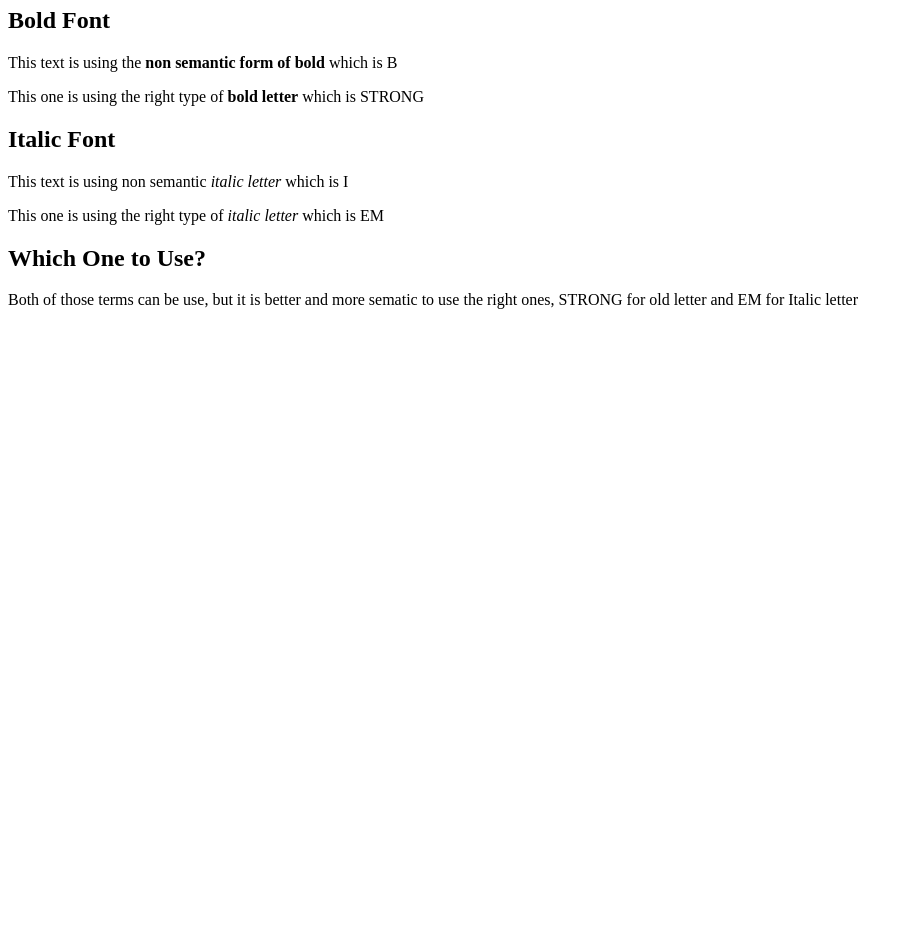
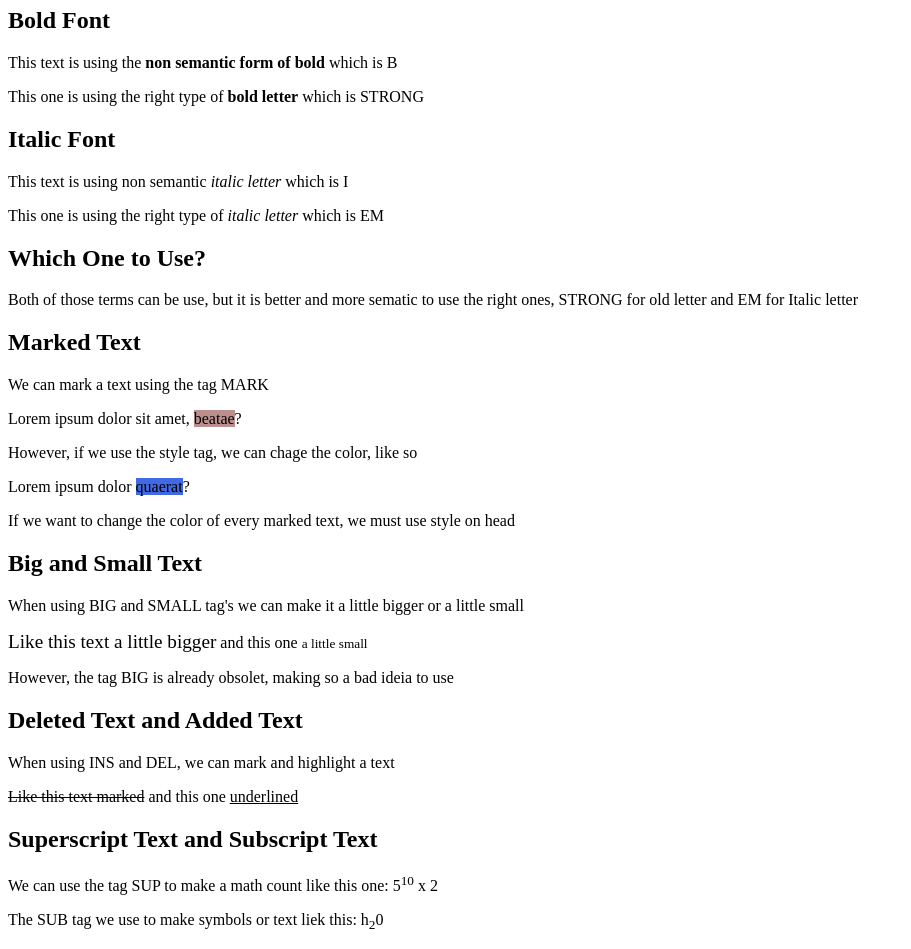
Before and after one commit to Hhotre/Estudos, a plain HTML site: page html-css/exercises/ex008/index.html in a window 1280 px wide. Shown: the part 73-1022 px from the top of the page, without its empty margins (0-911 px from the left). Before the commit the page ends 800 px from the top, so only its background shows below. Drawn offline with Linux system fonts and the light colour scheme.

Commit message:
Additional formats
how to use other type's of formats

```diff
--- a/html-css/exercises/ex008/index.html
+++ b/html-css/exercises/ex008/index.html
@@ -5,9 +5,14 @@
     <meta http-equiv="X-UA-Compatible" content="IE=edge">
     <meta name="viewport" content="width=device-width, initial-scale=1.0">
     <title>Document</title>
+    <style>
+        mark {
+            background-color: rosybrown;
+        }
+    </style>
 </head>
 <body>
-    <h1>Using Bold and Italic Font</h1>
+    <h1>Main Formats</h1>
 
     <h2>Bold Font</h2>
     <p>This text is using the<b> non semantic form of bold</b> which is B</p>
@@ -20,5 +25,24 @@
     <h2>Which One to Use?</h2>
     <p>Both of those terms can be use, but it is better and more sematic to use the right ones, STRONG for old letter and EM for Italic letter</p>
 
+    <h2>Marked Text</h2>
+    <p>We can mark a text using the tag MARK</p>
+    <p>Lorem ipsum dolor sit amet, <mark>beatae</mark>?</p>
+    <p>However, if we use the style tag, we can chage the color, like so</p>
+    <p>Lorem ipsum dolor <mark style="background-color: royalblue;">quaerat</mark>?</p>
+    <p>If we want to change the color of every marked text, we must use style on head</p>
+
+    <h2>Big and Small Text</h2>
+    <p>When using BIG and SMALL tag's we can make it a little bigger or a little small</p>
+    <p><big>Like this text a little bigger</big> and this one <small>a little small</small></p>
+    <p>However, the tag BIG is already obsolet, making so a bad ideia to use</p>
+
+    <h2>Deleted Text and Added Text</h2>
+    <p>When using INS and DEL, we can mark and highlight a text</p>
+    <p><del>Like this text marked</del> and this one <ins>underlined</ins></p>
+
+    <h2>Superscript Text and Subscript Text</h2>
+    <P>We can use the tag SUP to make a math count like this one: 5<sup>10</sup> x 2</P>
+    <p>The SUB tag we use to make symbols or text liek this: h<sub>2</sub>0</p>
 </body>
 </html>
```
